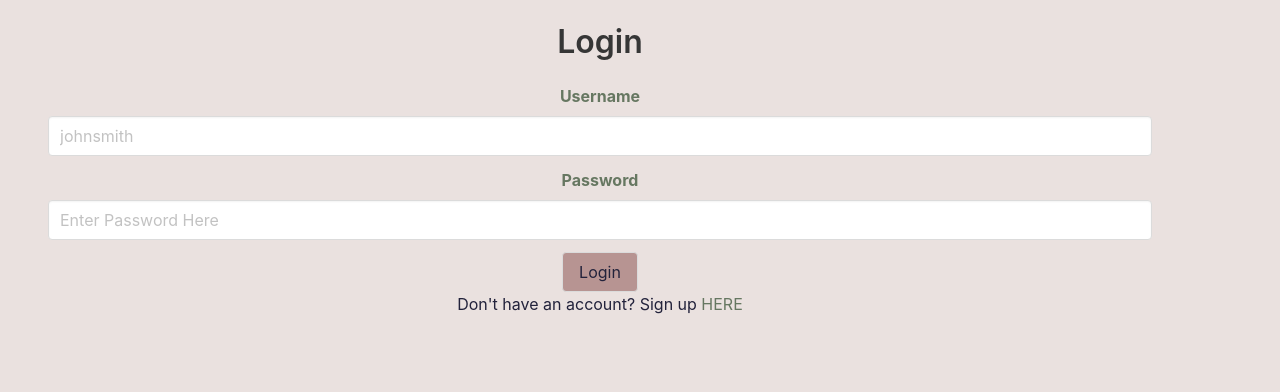
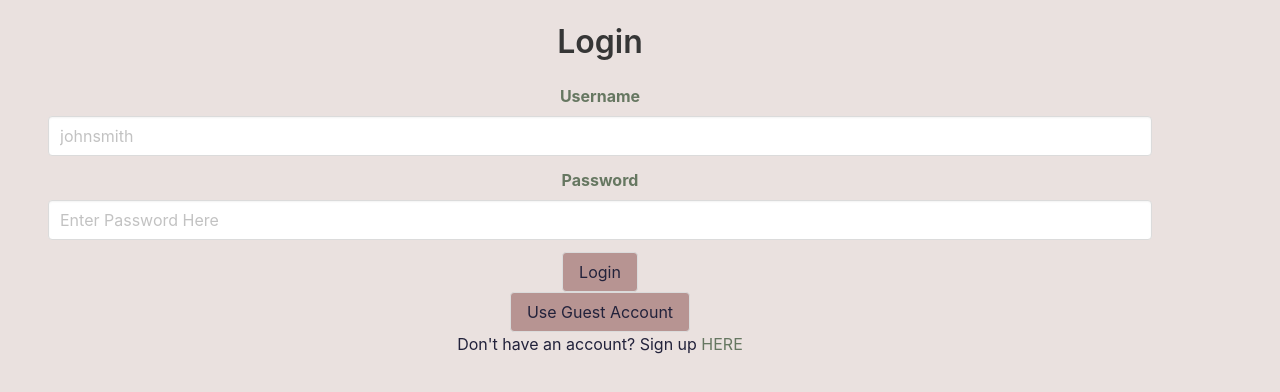
Before and after one commit to amandakso/odin-blog-cms, a React (Create React App) app: page /login in a window 1280 px wide. Shown: the top 392 px of the page. Built offline with nearby package versions, Linux system fonts and the light colour scheme.

Commit message:
refactor login user function and add guest login

```diff
--- a/src/components/Login.js
+++ b/src/components/Login.js
@@ -8,7 +8,15 @@ const Login = () => {
 
   const navigate = useNavigate();
 
-  const loginUser = async (e) => {
+  const loginGuest = async (e) => {
+    loginUser(
+      e,
+      process.env.REACT_APP_GUEST_USER,
+      process.env.REACT_APP_GUEST_PWD
+    );
+  };
+
+  const loginUser = async (e, username, password) => {
     e.preventDefault();
     try {
       let res = await fetch("https://odin-blog-api.onrender.com/blog/login", {
@@ -75,13 +83,21 @@ const Login = () => {
         </div>
         <div className="field">
           <div className="control">
-            <button className="button" onClick={(e) => loginUser(e)}>
+            <button
+              className="button"
+              onClick={(e) => loginUser(e, username, password)}
+            >
               Login
             </button>
           </div>
         </div>
       </form>
       {error ? <p>{error}</p> : null}
+      <div>
+        <button className="button" onClick={(e) => loginGuest(e)}>
+          Use Guest Account
+        </button>
+      </div>
       <div>
         Don't have an account? Sign up{" "}
         <Link className="here" to={"/signup"}>
```
Also changed, not shown: 2 other files (tests, documents, lock files or other folders).
